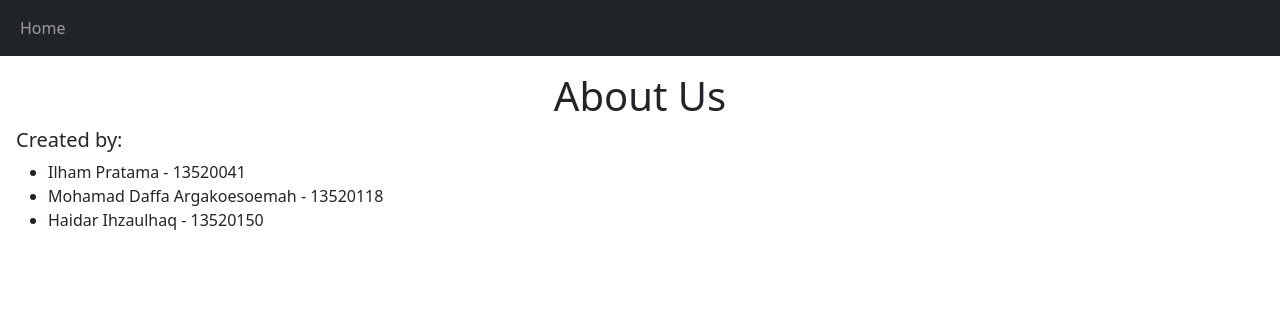
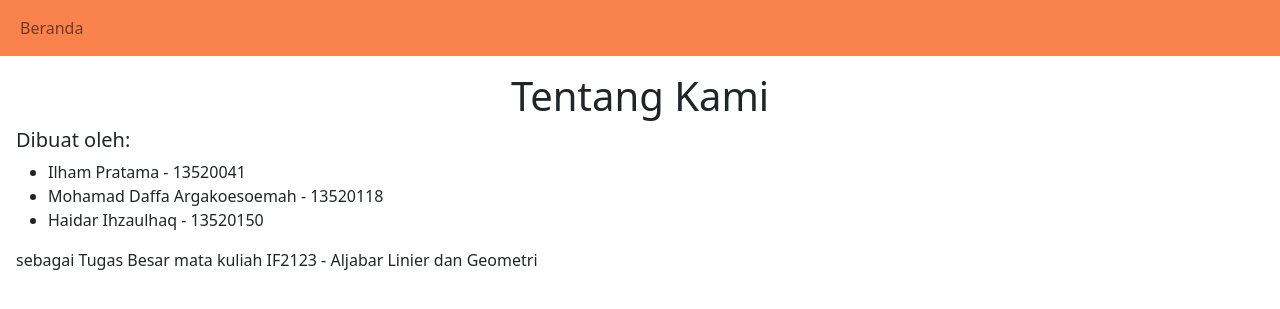
Before and after one commit to ilhampratama2109/Algeo02-20041, a Django app: page /about/ in a window 1280 px wide. Shown: the top 309 px of the page. Run offline with Django 3.2, Linux system fonts and the light colour scheme; some libraries are stand-ins or nearby versions.

Commit message:
update color

```diff
--- a/src/about/templates/about/index.html
+++ b/src/about/templates/about/index.html
@@ -6,12 +6,13 @@
         <h1 class="text-center mt-3">{{ title }}</h1>
     </div>
     <div class="ms-3">
-        <h5>Created by: </h5>
+        <h5>Dibuat oleh: </h5>
         <ul>
             <li>Ilham Pratama - 13520041</li>
             <li>Mohamad Daffa Argakoesoemah - 13520118</li>
             <li>Haidar Ihzaulhaq - 13520150</li>
         </ul>
+        <p>sebagai Tugas Besar mata kuliah IF2123 - Aljabar Linier dan Geometri</p>
     </div>
 
 {% endblock header %}
--- a/src/about/views.py
+++ b/src/about/views.py
@@ -4,10 +4,10 @@ from django.shortcuts import render
 
 def index(request):
     context = {
-        'heading' : 'About Us',
-        'title' : 'About Us',
+        'heading' : 'Tentang Kami',
+        'title' : 'Tentang Kami',
         'nav' : [
-            ['/', 'Home'],
+            ['/', 'Beranda'],
         ],
     }
     return render(request, 'about/index.html', context)
--- a/src/imagecompressor/views.py
+++ b/src/imagecompressor/views.py
@@ -5,7 +5,7 @@ def index(request):
         'heading' : 'Image Compressor',
         'title' : 'Image Compressor',
         'nav' : [
-            ['/', 'Home'],
+            ['/', 'Beranda'],
             ['/about', 'Tentang Kami'],
         ]
     }
--- a/src/templates/index.html
+++ b/src/templates/index.html
@@ -2,8 +2,8 @@
 
 {% block header %}
 
-    <div>
-        <h1 class="text-center mt-3">Welcome to {{ title }}</h1>
+    <div style="background-color: #FEEDE5; height: 300px">
+        <h1 class="text-center mt-0 pt-3">Selamat Datang di {{ title }}</h1>
     </div>
 
 {% endblock header %}
--- a/src/templates/snippets/navbar.html
+++ b/src/templates/snippets/navbar.html
@@ -1,6 +1,6 @@
 {% load static %}
 
-<nav class="navbar navbar-expand-lg navbar-dark bg-dark">
+<nav class="navbar navbar-expand-lg navbar-light" style="background-color: #fa824c">
     <div class="container-fluid">
         <button class="navbar-toggler" type="button" data-bs-toggle="collapse" data-bs-target="#navbarSupportedContent" aria-controls="navbarSupportedContent" aria-expanded="false" aria-label="Toggle navigation">
         <span class="navbar-toggler-icon"></span>
```
Also changed, not shown: src/templates/base.html (line endings or trailing spaces).
